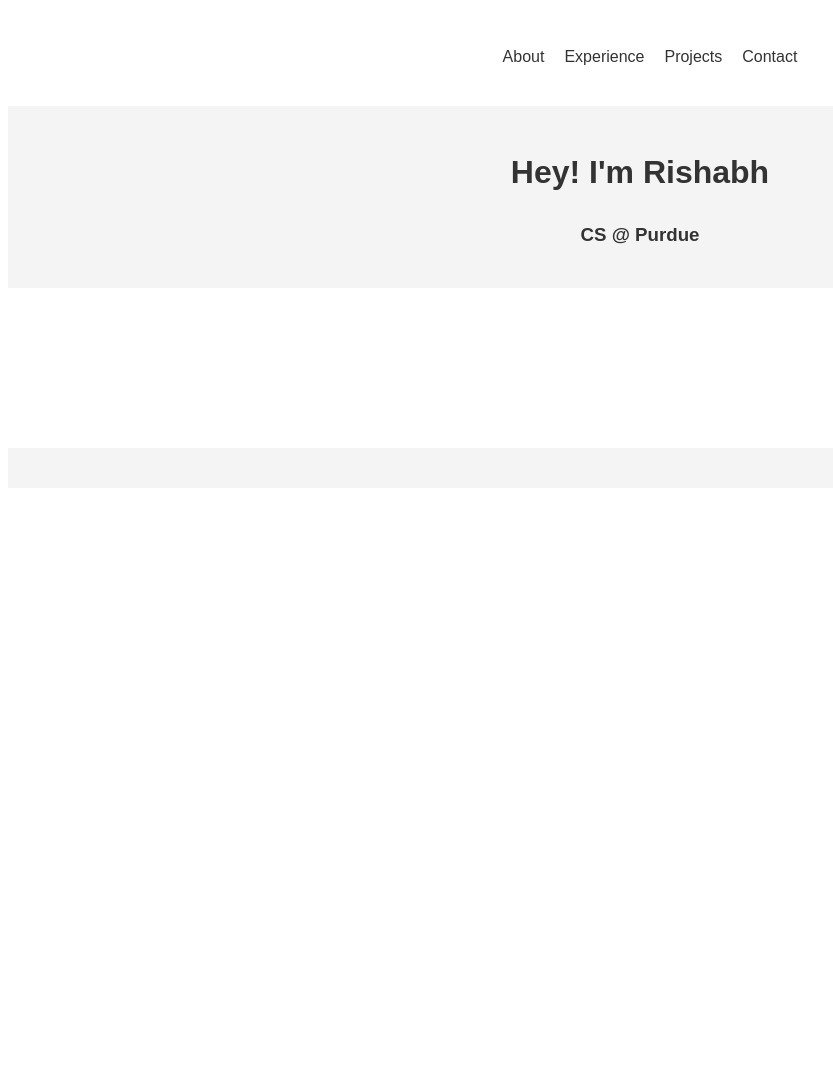
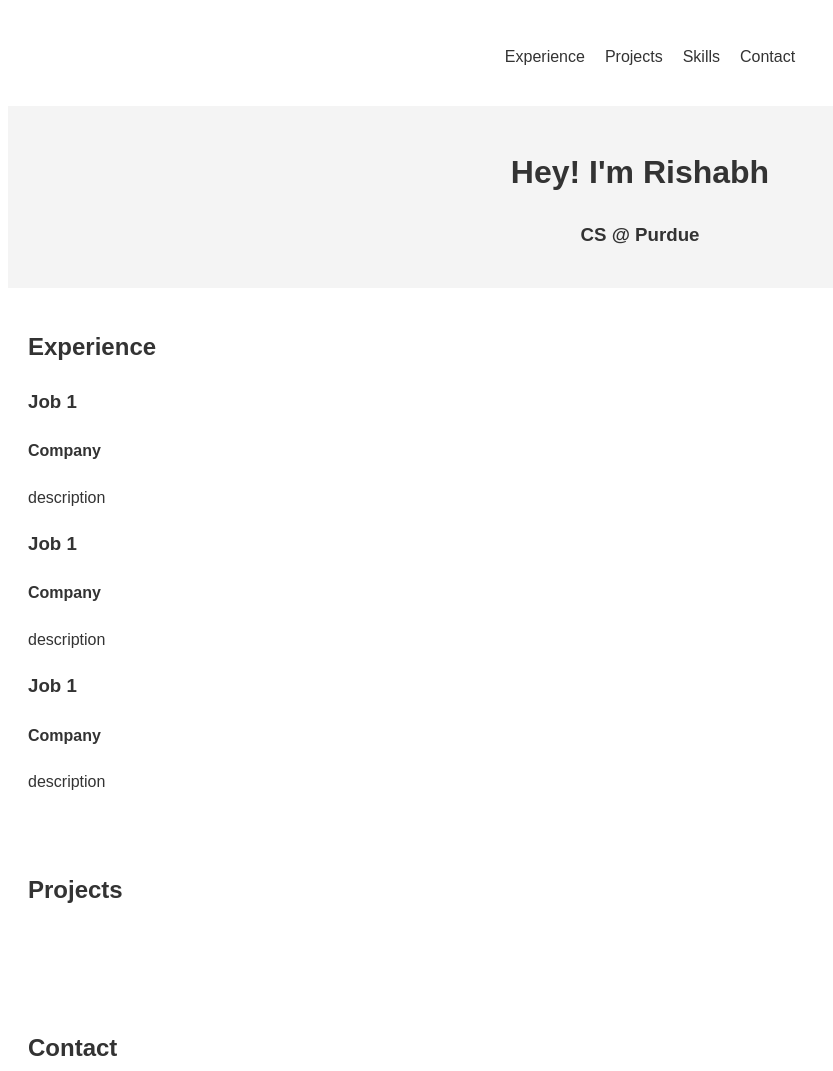
Before and after one commit to RishabhPandey0403/portfolio, a plain HTML site: page index.html in a window 1280 px wide. Shown: the top 1071 px of the page, without its empty margins (0-833 px from the left). Before the commit the page ends 800 px from the top, so only its background shows below. Drawn offline with Linux system fonts and the light colour scheme.

Commit message:
structure

```diff
--- a/index.html
+++ b/index.html
@@ -10,9 +10,9 @@
     <nav>
         <!-- Navigation menu -->
         <ul>
-            <li><a href="about">About</a></li>
             <li><a href="experience">Experience</a></li>
             <li><a href="Projects">Projects</a></li>
+            <li><a href="skills">Skills</a></li>
             <li><a href="Contact">Contact</a></li>
         </ul>
     </nav>
@@ -23,19 +23,38 @@
     </header>
 
     <main>
-        <section id="about">
-            <!-- About section -->
-        </section>
-
         <section id="experience">
             <!-- Experience section -->
+            <h2>Experience</h2>
+            <div class="experience-box">
+                <h3> Job 1</h3>
+                <h4> Company </h4>
+                <p> description</p>
+            </div>
+            <div class="experience-box">
+                <h3> Job 1</h3>
+                <h4> Company </h4>
+                <p> description</p>
+            </div>
+            <div class="experience-box">
+                <h3> Job 1</h3>
+                <h4> Company </h4>
+                <p> description</p>
+            </div>
         </section>
 
         <section id="projects">
+            <h2>Projects</h2>
             <!-- Projects section -->
         </section>
 
+        <section id="skills">
+            <!-- Skills section -->
+        </section>
+
         <section id="contact">
+            <h2>Contact</h2>
+            <p> maybe just put this in the footer </p>
             <!-- Contact section -->
         </section>
     </main>
```
